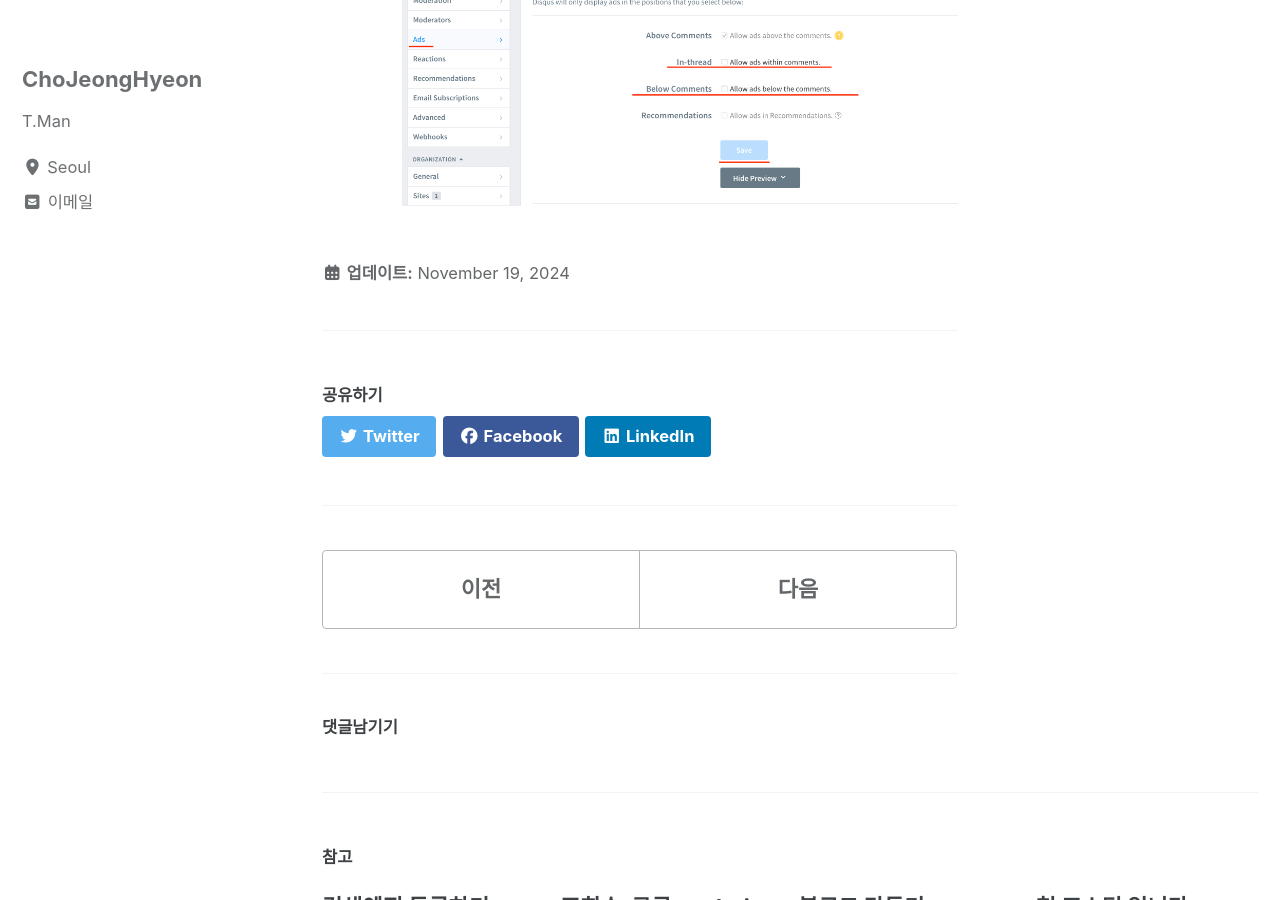
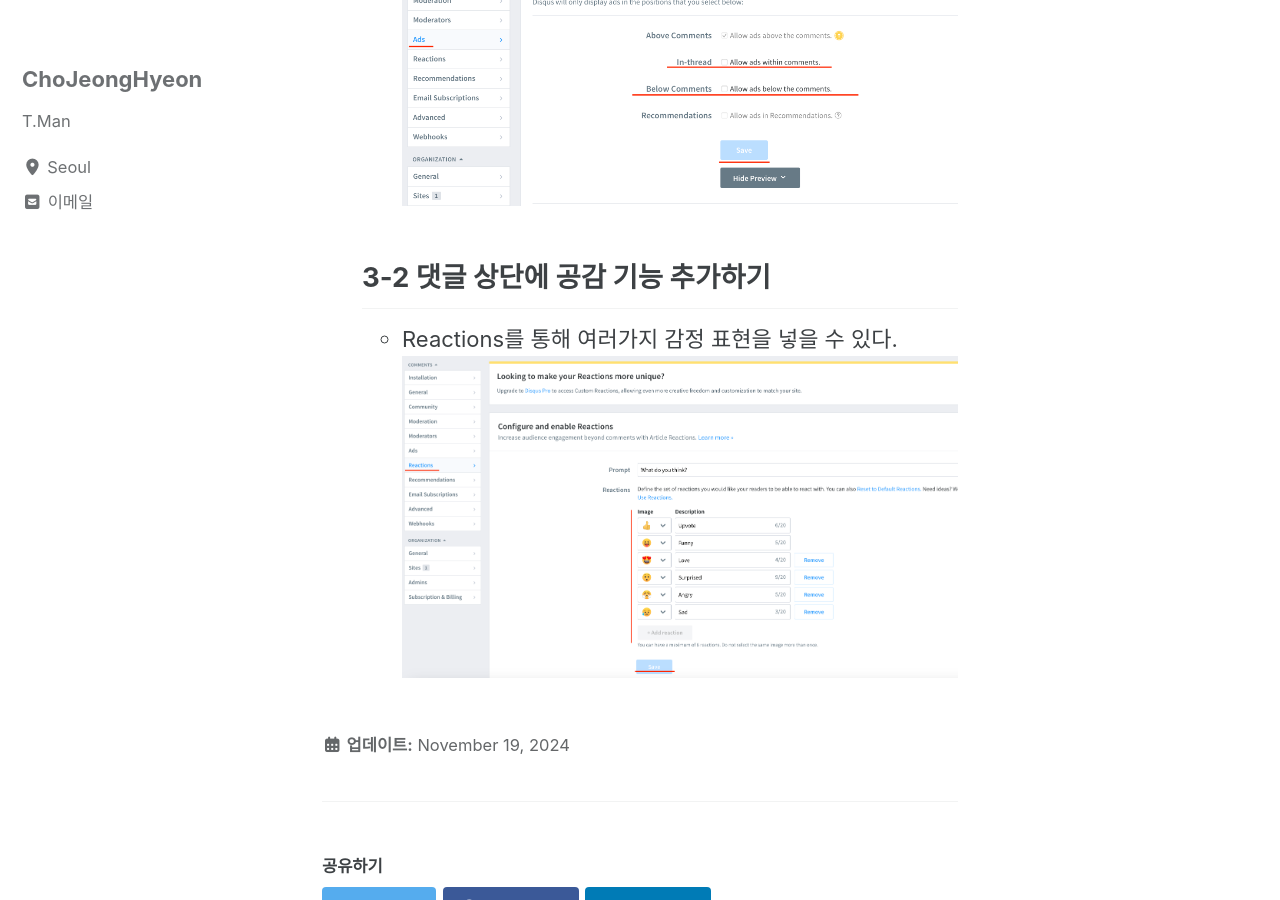
Before and after one commit to ChoJeongHyeon/ChoJeongHyeon.github.io, a Jekyll site: the page built from _posts/2024-11-19-create-comment.md, in a window 1280 px wide and 900 px high, scrolled down 3926 px. Built offline with Jekyll 4.4.1, drawn with Linux system fonts in a browser that asks for light colours; cached includes are drawn as plain includes; comment, search, counter and statistics services are not loaded.

Commit message:
댓글 기능에서 감정표현 추가

```diff
--- a/_posts/2024-11-19-create-comment.md
+++ b/_posts/2024-11-19-create-comment.md
@@ -37,3 +37,8 @@ title: "댓글 기능 추가하기."
 
   - Ads에 들어가면 기본값으로 광고가 설정이 되어 있는 것을 확인할 수 있다. 밑줄 친 곳을 확인 해 저장해주면 광고를 삭제할 수 있다.
     ![](/assets/img/disqus advertise.png)
+
+  ## 3-2 댓글 상단에 공감 기능 추가하기
+
+  - Reactions를 통해 여러가지 감정 표현을 넣을 수 있다.
+    ![](/assets/img/disqus_em.png)
```
Also changed, not shown: assets/img/disqus_em.png (added).
